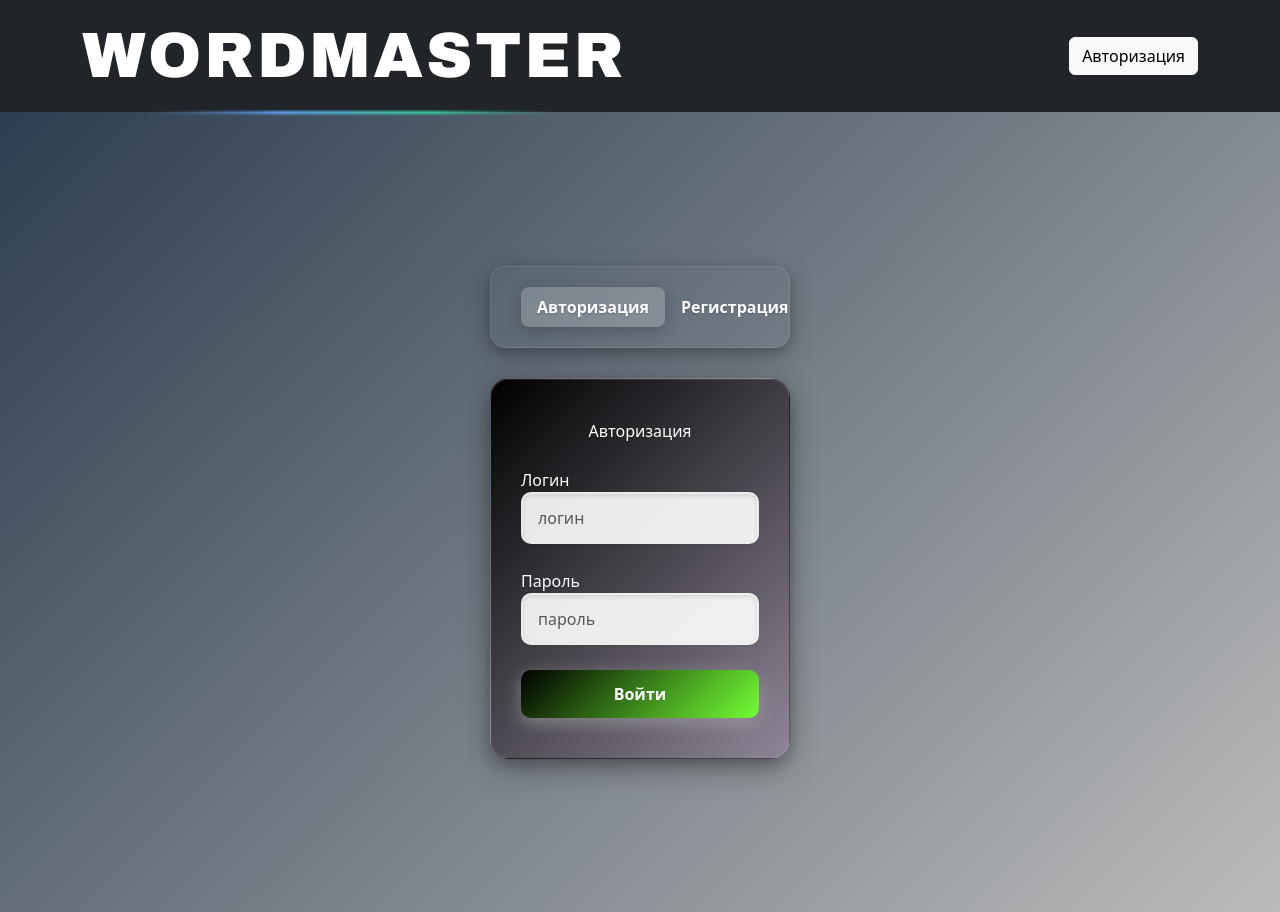
After one commit to si-man17/wordmaster, a PHP site: template app/Src/View/form_auth.phtml in a window 1280 px wide. The commit adds this page. Run offline with PHP 8.4, Linux system fonts and the light colour scheme; the template is opened without the code that fills it, so the values that code supplies are empty; some libraries are stand-ins or nearby versions.

Commit message:
add auth form

```diff
--- a/app/Core/Router.php
+++ b/app/Core/Router.php
@@ -11,7 +11,7 @@ class Router {
     private $is_process = false;
 
     private $static_routes = [
-        '/user/login/' => ['class'=> 'User', 'action' => 'login'],
+        '/user/auth/' => ['class'=> 'Page', 'action' => 'authPage'],
         'page404' => ['class' => 'Page', 'action' => '404'],
         '/' => ['class' => 'Page', 'action' => 'init']
     ];
--- a/app/Src/Controller/User.php
+++ b/app/Src/Controller/User.php
@@ -2,6 +2,7 @@
 
 namespace App\Src\Controller;
 
+use App\Src\Controller\PageConstructor;
 class User{
     public function __construct(){
 
@@ -12,7 +13,7 @@ class User{
     }
 
     public function loginAction(){
-        __('login2');
+        $page_constr = new PageConstructor();
     }
 
 
--- /dev/null
+++ b/app/Src/View/form_auth.phtml
@@ -0,0 +1,26 @@
+<div class='auth_form'>
+    <div class='header-auth-type'>
+        <span class='auth-line add-line'>Авторизация</span>
+        <span class='reg-line'>Регистрация</span>
+    </div>
+    <div class='auth-form-fields bg-dark'>
+        <form method='POST' class='form-input-auth'>
+            <label class='title-form-auth title-text-form'>Авторизация</label>
+            <input name='action' value='auth' hidden>
+            <div>
+                <label for='name_block_input'>Логин</label>
+                <input class='form-control' type='text' required placeholder="логин" id='name_block_input'>
+            </div>
+            <div>
+                <label for='pswd_block_input'>Пароль</label>
+                <input id='pswd_block_input' type="password" class='form-control' required placeholder="пароль">
+            </div>
+            <button type='submit' class="btn btn-success btn-glow">Войти</button>
+        </form>
+    </div>
+</div>
+
+<style>
+
+
+</style>
--- a/app/Src/View/header.phtml
+++ b/app/Src/View/header.phtml
@@ -8,45 +8,26 @@
 
     <link href="https://cdn.jsdelivr.net/npm/bootstrap@5.3.2/dist/css/bootstrap.min.css" rel="stylesheet">
     <link rel="stylesheet" href="https://cdn.jsdelivr.net/npm/bootstrap-icons@1.11.1/font/bootstrap-icons.css">
+    <link rel="stylesheet" href="<?=ROOT_PATH?>/css/styles.css">
   </head>
-
 <body>
 
 <div class="card-body navbar-dark bg-dark">
     <div class='container'>
-        <nav class="navbar navbar-expand-lg navbar-dark bg-dark">
-            <a class="navbar-brand" href="<?=ROOT_PATH?>">WORDMASTER</a>
-            <button class="navbar-toggler" type="button" data-toggle="collapse" data-target="#navbarSupportedContent" aria-controls="navbarSupportedContent" aria-expanded="false" aria-label="Toggle navigation">
-                <span class="navbar-toggler-icon"></span>
-            </button>
+        <nav class="navbar navbar-expand-lg navbar-dark bg-dark header-navbar">
 
-            <div class="collapse navbar-collapse" id="navbarSupportedContent">
-                <ul class="navbar-nav mr-auto">
-                <li class="nav-item">
-                    <a class="nav-link" href="#">Главная</a>
-                </li>
-                <li class="nav-item active">
-                    <a class="nav-link" href="#">Словарь</a>
-                </li>
-                <li class="nav-item dropdown">
-                    <a class="nav-link dropdown-toggle" href="#" id="navbarDropdown" role="button" data-toggle="dropdown" aria-haspopup="true" aria-expanded="false">
-                        Упражнения
-                    </a>
-                    <div class="dropdown-menu" aria-labelledby="navbarDropdown">
-                        <a class="dropdown-item" href="#">Action</a>
-                        <a class="dropdown-item" href="#">Another action</a>
-                        <div class="dropdown-divider"></div>
-                            <a class="dropdown-item" href="#">Something else here</a>
-                        </div>
-                </li>
-                <!-- <li class="nav-item">
-                    <a class="nav-link disabled" href="#">Disabled</a>
-                </li> -->
-                </ul>
-                <!-- <form class="form-inline my-2 my-lg-0">
-                <input class="form-control mr-sm-2" type="search" placeholder="Search" aria-label="Search">
-                <button class="btn btn-outline-success my-2 my-sm-0" type="submit">Search</button>
-                </form> -->
+            <div class="d-flex">
+                <a class="navbar-brand site-title" href="<?=ROOT_PATH?>">WORDMASTER</a>
+            </div>
+
+            <div class='menu_header'>
+
+            </div>
+
+            <div class="d-flex">
+                <a class="btn btn-light" type='button' href='<?=ROOT_PATH?>/user/auth/'>
+                    Авторизация
+                </a>
             </div>
         </nav>
     </div>
--- /dev/null
+++ b/public/css/styles.css
@@ -0,0 +1,215 @@
+.header-navbar{display:flex; justify-content: space-between;}
+  :root {
+        --main-color: #333;
+        --font-title-size: 16px;
+        --font-color-light: white;
+        --primary-gradient: linear-gradient(135deg, #000000 0%, #8e8697 100%);;
+        --secondary-gradient: ;
+        --dark-gradient: linear-gradient(135deg, #2c3e50 0%, #bbbbbbff 100%);
+        --success-gradient: linear-gradient(135deg, #000000 0%, #73ff34 100%);
+    }
+
+
+/* форма авторизации */
+.site-title {
+        font-family: 'Arial Black', 'Segoe UI', sans-serif;
+        font-size: 4rem;
+        font-weight: 900;
+        background: var(--title-gradient);
+        -webkit-background-clip: text;
+        background-clip: text;
+        /* -webkit-text-fill-color: transparent; */
+        text-shadow: var(--title-glow);
+        margin: 0;
+        padding: 0;
+        letter-spacing: 3px;
+        position: relative;
+        display: inline-block;
+        animation: titlePulse 3s ease-in-out infinite;
+    }
+
+     .site-title::before {
+        content: 'WORDMASTER';
+        position: absolute;
+        top: 2px;
+        left: 2px;
+        background: linear-gradient(135deg, #000000 0%, #374151 100%);
+        -webkit-background-clip: text;
+        background-clip: text;
+        /* -webkit-text-fill-color: transparent; */
+        z-index: -1;
+        filter: blur(2px);
+    }
+
+    .site-title::after {
+        content: '';
+        position: absolute;
+        bottom: -10px;
+        left: 10%;
+        width: 80%;
+        height: 3px;
+        background: linear-gradient(90deg, transparent, #60a5fa, #34d399, transparent);
+        border-radius: 50%;
+        filter: blur(1px);
+        animation: lineGlow 2s ease-in-out infinite alternate;
+    }
+
+
+    .auth_form {
+        display: flex;
+        flex-direction: column;
+        align-items: center;
+        gap: 30px;
+        justify-content: center;
+        min-height: 100vh;
+        background: var(--dark-gradient);
+        padding: 20px;
+    }
+
+    .form-input-auth {
+        display: flex;
+        flex-direction: column;
+        gap: 25px;
+    }
+
+    .title-text-form {
+        text-align: center;
+        font-size: var(--font-title-size);
+        font-weight: 700;
+        color: var(--font-color-light);
+        text-shadow: 0 2px 4px rgba(0,0,0,0.3);
+    }
+
+    .auth-form-fields label {
+        color: var(--font-color-light);
+        font-weight: 500;
+        text-shadow: 0 1px 2px rgba(0,0,0,0.2);
+    }
+
+    .auth-form-fields {
+        max-width: 300px;
+        padding: 40px 30px;
+        border-radius: 20px;
+        background: var(--primary-gradient);
+        box-shadow:
+            0 10px 30px rgba(0,0,0,0.3),
+            0 5px 15px rgba(0,0,0,0.2),
+            inset 0 1px 0 rgba(255,255,255,0.1);
+        border: 1px solid rgba(255,255,255,0.1);
+        backdrop-filter: blur(10px);
+    }
+
+    .header-auth-type {
+        max-width: 300px;
+        padding: 20px 30px;
+        border-radius: 15px;
+        background: var(--secondary-gradient);
+        box-shadow:
+            0 8px 25px rgba(0,0,0,0.25),
+            0 4px 10px rgba(0,0,0,0.15);
+        display: flex;
+        justify-content: space-between;
+        border: 1px solid rgba(255,255,255,0.1);
+    }
+
+    .header-auth-type span {
+        color: white;
+        font-weight: 600;
+        padding: 8px 16px;
+        border-radius: 8px;
+        cursor: pointer;
+        transition: all 0.3s ease;
+        text-shadow: 0 1px 2px rgba(0,0,0,0.2);
+    }
+
+    .header-auth-type span:hover {
+        background: rgba(255,255,255,0.1);
+        transform: translateY(-2px);
+    }
+
+    .header-auth-type .add-line {
+        background: rgba(255,255,255,0.2);
+        box-shadow: 0 4px 15px rgba(0,0,0,0.2);
+    }
+
+    .form-control {
+        border: none;
+        border-radius: 10px;
+        padding: 12px 15px;
+        background: rgba(255,255,255,0.9);
+        box-shadow:
+            inset 0 2px 4px rgba(0,0,0,0.1),
+            0 2px 4px rgba(0,0,0,0.05);
+        transition: all 0.3s ease;
+        border: 2px solid transparent;
+    }
+
+    .form-control:focus {
+        outline: none;
+        border-color: #667eea;
+        box-shadow:
+            inset 0 2px 4px rgba(0,0,0,0.1),
+            0 0 0 3px rgba(102, 126, 234, 0.2),
+            0 4px 8px rgba(0,0,0,0.1);
+        transform: translateY(-1px);
+    }
+
+    .btn-glow {
+        background: var(--success-gradient);
+        border: none;
+        border-radius: 10px;
+        padding: 12px;
+        font-weight: 600;
+        color: white;
+        box-shadow:
+            0 4px 15px rgba(255, 255, 255, 0.4),
+            0 2px 8px rgba(7, 7, 7, 0.3);
+        transition: all 0.3s ease;
+        position: relative;
+        overflow: hidden;
+    }
+
+    .btn-glow:hover {
+        transform: translateY(-2px);
+        box-shadow:
+            0 6px 20px rgba(0, 0, 0, 0.6),
+            0 4px 12px rgba(43, 255, 15, 0.4);
+    }
+
+    .btn-glow:active {
+        transform: translateY(0);
+        box-shadow:
+            0 2px 8px rgba(79, 172, 254, 0.3),
+            0 1px 4px rgba(0, 242, 254, 0.2);
+    }
+
+    .btn-glow::before {
+        content: '';
+        position: absolute;
+        top: 0;
+        left: -100%;
+        width: 100%;
+        height: 100%;
+        background: linear-gradient(90deg, transparent, rgba(255,255,255,0.2), transparent);
+        transition: left 0.5s;
+    }
+
+    .btn-glow:hover::before {
+        left: 100%;
+    }
+
+    /* Анимация появления */
+    .auth_form {
+        animation: fadeInUp 0.6s ease-out;
+    }
+
+    @keyframes fadeInUp {
+        from {
+            opacity: 0;
+            transform: translateY(30px);
+        }
+        to {
+            opacity: 1;
+            transform: translateY(0);
+        }
+    }
```
Also changed, not shown: app/Src/Controller/Page.php (+10 -1 lines), app/Src/Controller/PageConstructor.php (+19 -0 lines), 1 other file.
